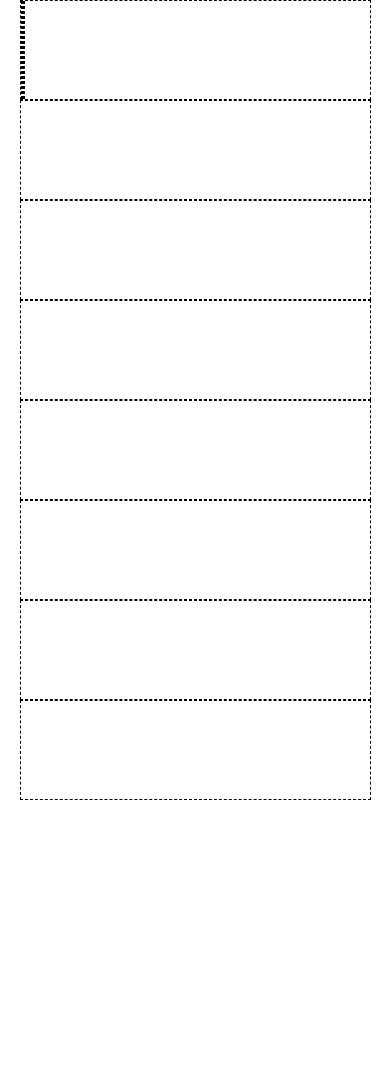
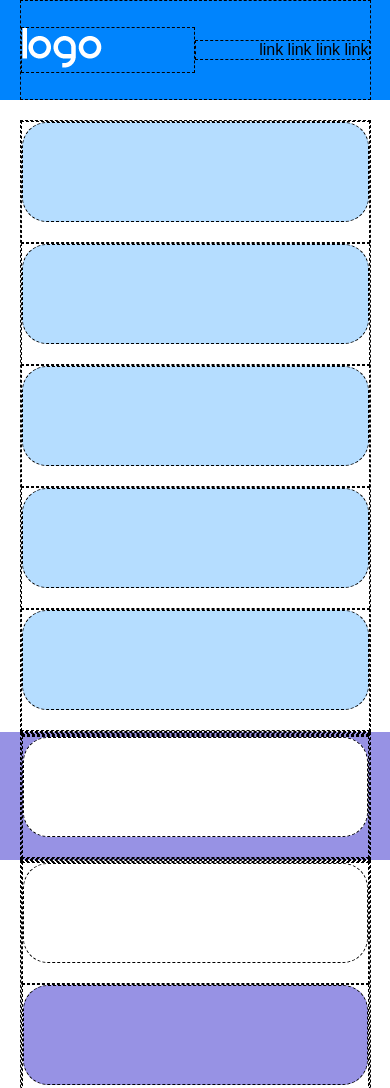
Before and after one commit to Sebastian-ivaniczki/htmlcss-responsive-layout, a plain HTML site: page index.html in a window 390 px wide. Shown: the top 1088 px of the page. Before the commit the page ends 844 px from the top, so only its background shows below. Drawn offline with Linux system fonts and the light colour scheme.

Commit message:
mobile size bloks

```diff
--- a/css/style.css
+++ b/css/style.css
@@ -2,6 +2,7 @@
     box-sizing: border-box;
     margin: 0;
     padding: 0;
+    font-family: sans-serif;
 }
 
 .border{
@@ -18,3 +19,96 @@
 .flex{
     display: flex;
 }
+
+.flex-direction{
+    flex-direction: column;
+}
+/* backrounds color */
+.bg-violet{
+ background-color: #9792E4;
+}
+
+.bg-black{
+    background-color: #333333;
+}
+
+.bg-blue{
+    background-color: #0084FD;
+}
+
+.bg-lightblue{
+    background-color: #B5DDFF;
+}
+
+.bg-white{
+    background-color: #fff;
+}
+
+/* header */
+
+header{
+    position: fixed;
+    top: 0;
+    left: 0;
+    right: 0;
+}
+
+body{
+    margin-top: 120px;
+}
+.navbar{
+    display: flex;
+    justify-content: space-between;
+    align-items: center;
+}
+.nav-left{
+    flex-basis: 50%;
+}
+
+.nav-right{
+    flex-basis: 50%;
+    text-align: right;
+}
+
+/* main */
+
+.row{
+    display: flex;
+    flex-wrap: wrap;
+
+}
+
+.col{
+    width: 100%;
+}
+
+.card{
+    border-radius: 25px;
+    min-height: 100px;
+    margin-bottom: 20px;
+}
+
+.benefits{
+    text-align: center;
+    color: #fff;
+    margin: 20px 20px;
+}
+
+.big-col{
+    width: 100%;
+    min-height: 200px;
+}
+
+.smal-col{
+    width: 100%;
+    min-height: 200px;
+}
+
+.foot-top{
+    text-align: center;
+}
+
+.foot-bootom{
+    text-align: center;
+    color: #fff;
+}
--- a/index.html
+++ b/index.html
@@ -9,35 +9,121 @@
     <title>Responsive exx</title>
 </head>
 <body>
-    <header>
-        <nav class="container flex border">
-            <div class="nav-left border"></div>
-            <div class="nav-right border"></div>
+    <header class="bg-blue">
+        <nav class="container navbar border">
+            <div class="nav-left border">
+                <img src="img/logo.png" alt="logo">
+            </div>
+            <div class="nav-right border">
+                link link link link
+            </div>
         </nav>
     </header>
     <main>
+        <!-- first section -->
         <section>
-            <div class="container border"></div>
+            <div class="container border">
+                <div class="row">
+                    <div class="col  border">
+                        <div class="card bg-lightblue  border"></div>
+                    </div>
+                    <div class="col  border">
+                        <div class="card bg-lightblue  border"></div>
+                    </div>
+                    <div class="col  border">
+                        <div class="card bg-lightblue  border"></div>
+                    </div>
+                    <div class="col  border">
+                        <div class="card bg-lightblue  border"></div>
+                    </div>
+                    <div class="col  border">
+                        <div class="card bg-lightblue  border"></div>
+                    </div>
+                </div>
+            </div>
         </section>
+            <!-- second section -->
+        <section class="bg-violet">
+            <div class="container  border">
+                <div class="row border">
+                    <div class="col border"></div>
+                    <div class="col border">
+                        <div class="card bg-white border"></div>
+                    </div>
 
+                </div>
+            </div>
+        </section>
+            <!-- third section -->
         <section>
-            <div class="container border"></div>
+            <div class="container border">
+                <div class="row border">
+                    <div class="col border">
+                        <div class="card border"></div>
+                    </div>
+
+                    <div class="col border">
+                        <div class="card flex-direction bg-violet border"></div>
+                    </div>
+
+                    <div class="col border">
+                        <div class="card flex-direction bg-violet border"></div>
+                    </div>
+
+                    <div class="col border">
+                        <div class="card flex-direction bg-violet border"></div>
+                    </div>
+                </div>
+            </div>
         </section>
+            <!--  fortth section -->
+        <section class="bg-violet">
+            <div class="container border">
+                <h2 class="benefits">Benefits of working with us</h2>
+                <div class="row">
 
+                    <div class="col">
+                        <div class="card bg-white"></div>
+                    </div>
+
+                    <div class="col">
+                        <div class="card bg-white"></div>
+                    </div>
+
+                    <div class="col">
+                        <div class="card bg-white"></div>
+                    </div>
+
+                    <div class="col">
+                        <div class="card bg-white"></div>
+                    </div>
+
+                    <div class="col">
+                        <div class="card bg-white"></div>
+                    </div>
+
+                    <div class="col">
+                        <div class="card bg-white"></div>
+                    </div>
+                </div>
+            </div>
+        </section>
+            <!-- fifth section -->
         <section>
-            <div class="container border"></div>
-        </section>
-
-        <section>
-            <div class="container border"></div>
-        </section>
-
-        <section>
-            <div class="container border"></div>
+            <div class="container flex flex-direction border">
+                <div class="big-col border">
+                    <h2>About Us</h2>
+                </div>
+                <div class="smal-col  border"></div>
+            </div>
         </section>
         <footer>
-            <div class="container foot-top border"></div>
-            <div class="container foot-bootom border"></div>
+            <div class="container foot-top bg-violet border">
+                text text text text
+            </div>
+            <div class="container foot-bootom bg-black border">
+                text text text
+            </div>
         </footer>
     </main>
 </body>
```
